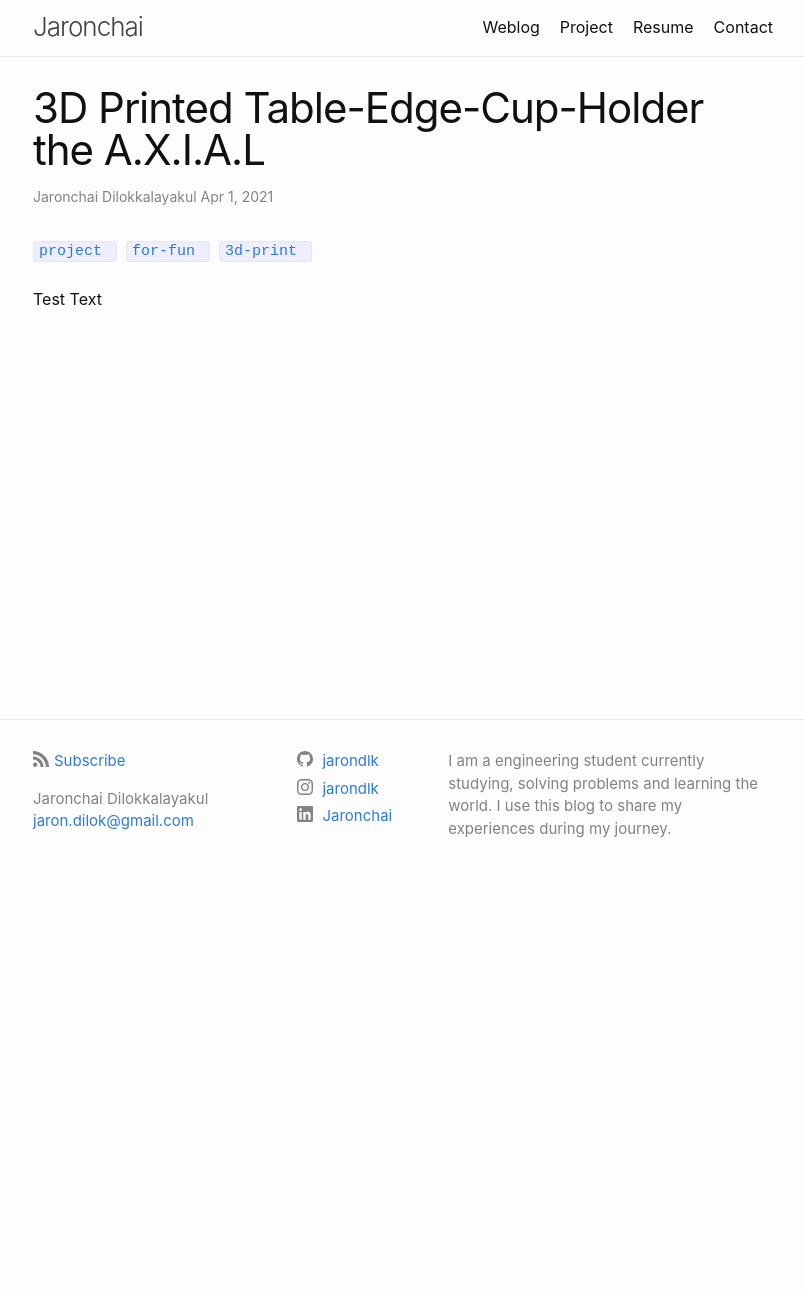
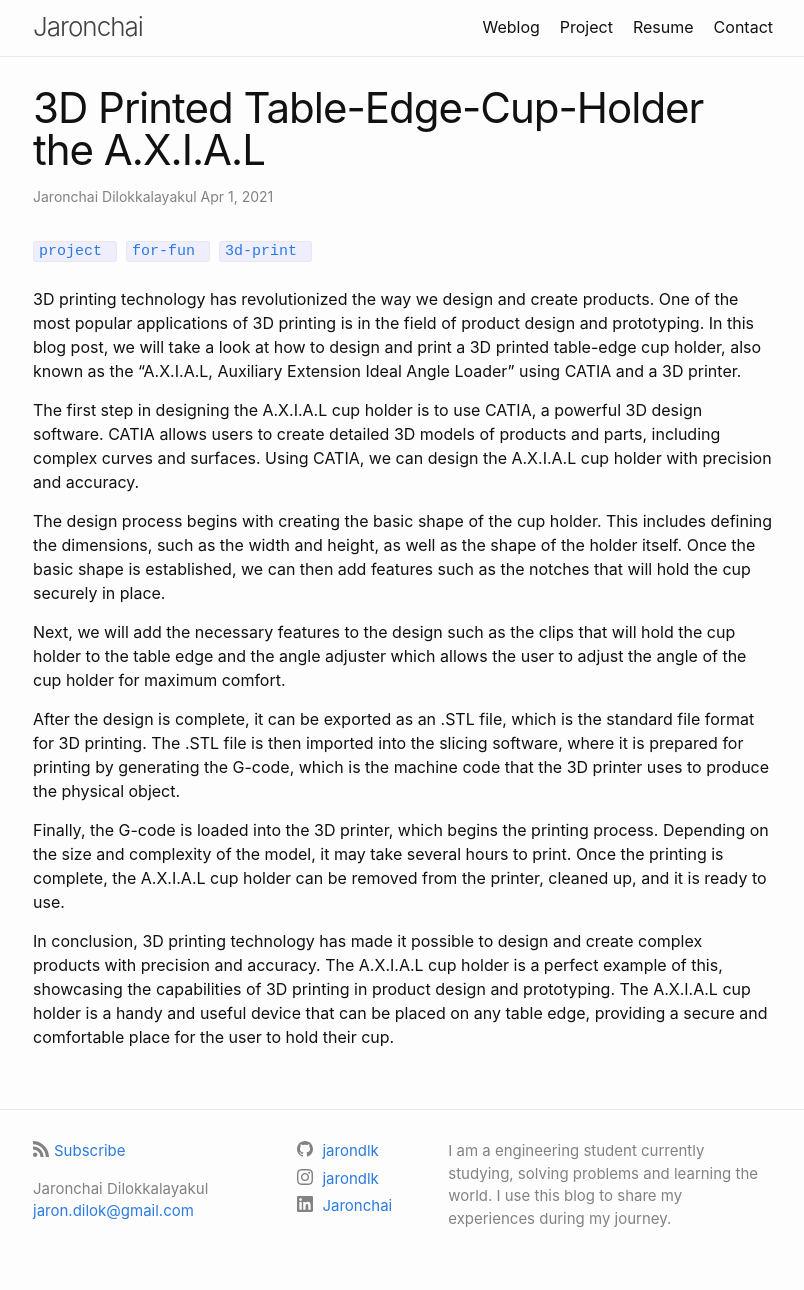
Before and after one commit to jarondlk/jaronchai-blog, a Jekyll site: the page built from _posts/2021-04-02-axial.markdown, in a window 1280 px wide. Shown: the whole page, without its empty margins (237-1041 px from the left). Built offline with Jekyll 4.4.1, drawn with Linux system fonts in a browser that asks for light colours; comment, search, counter and statistics services are not loaded; before the commit the page ends 900 px from its top, so only the background shows below that.

Commit message:
Add AXIAL blog

```diff
--- a/_posts/2021-04-02-axial.markdown
+++ b/_posts/2021-04-02-axial.markdown
@@ -6,4 +6,16 @@ tags:  project for-fun 3d-print
 comments: true
 ---
 
-Test Text
+3D printing technology has revolutionized the way we design and create products. One of the most popular applications of 3D printing is in the field of product design and prototyping. In this blog post, we will take a look at how to design and print a 3D printed table-edge cup holder, also known as the "A.X.I.A.L, Auxiliary Extension Ideal Angle Loader" using CATIA and a 3D printer.
+
+The first step in designing the A.X.I.A.L cup holder is to use CATIA, a powerful 3D design software. CATIA allows users to create detailed 3D models of products and parts, including complex curves and surfaces. Using CATIA, we can design the A.X.I.A.L cup holder with precision and accuracy.
+
+The design process begins with creating the basic shape of the cup holder. This includes defining the dimensions, such as the width and height, as well as the shape of the holder itself. Once the basic shape is established, we can then add features such as the notches that will hold the cup securely in place.
+
+Next, we will add the necessary features to the design such as the clips that will hold the cup holder to the table edge and the angle adjuster which allows the user to adjust the angle of the cup holder for maximum comfort.
+
+After the design is complete, it can be exported as an .STL file, which is the standard file format for 3D printing. The .STL file is then imported into the slicing software, where it is prepared for printing by generating the G-code, which is the machine code that the 3D printer uses to produce the physical object.
+
+Finally, the G-code is loaded into the 3D printer, which begins the printing process. Depending on the size and complexity of the model, it may take several hours to print. Once the printing is complete, the A.X.I.A.L cup holder can be removed from the printer, cleaned up, and it is ready to use.
+
+In conclusion, 3D printing technology has made it possible to design and create complex products with precision and accuracy. The A.X.I.A.L cup holder is a perfect example of this, showcasing the capabilities of 3D printing in product design and prototyping. The A.X.I.A.L cup holder is a handy and useful device that can be placed on any table edge, providing a secure and comfortable place for the user to hold their cup.
```
